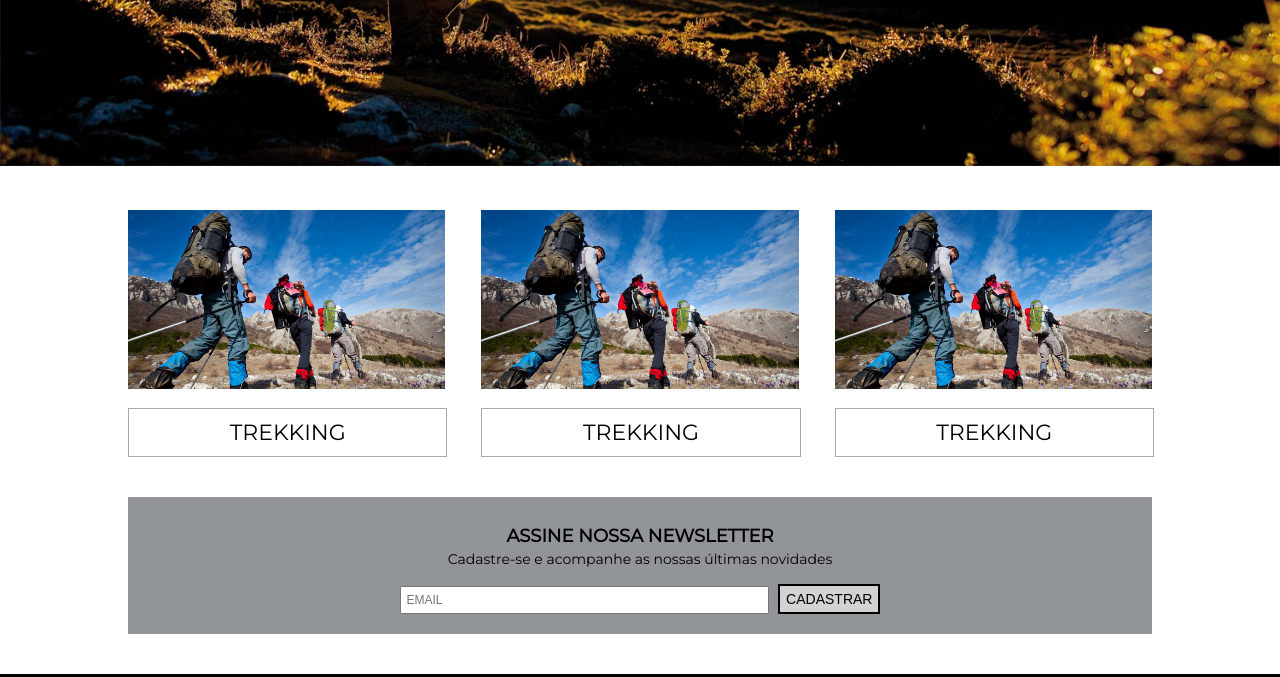
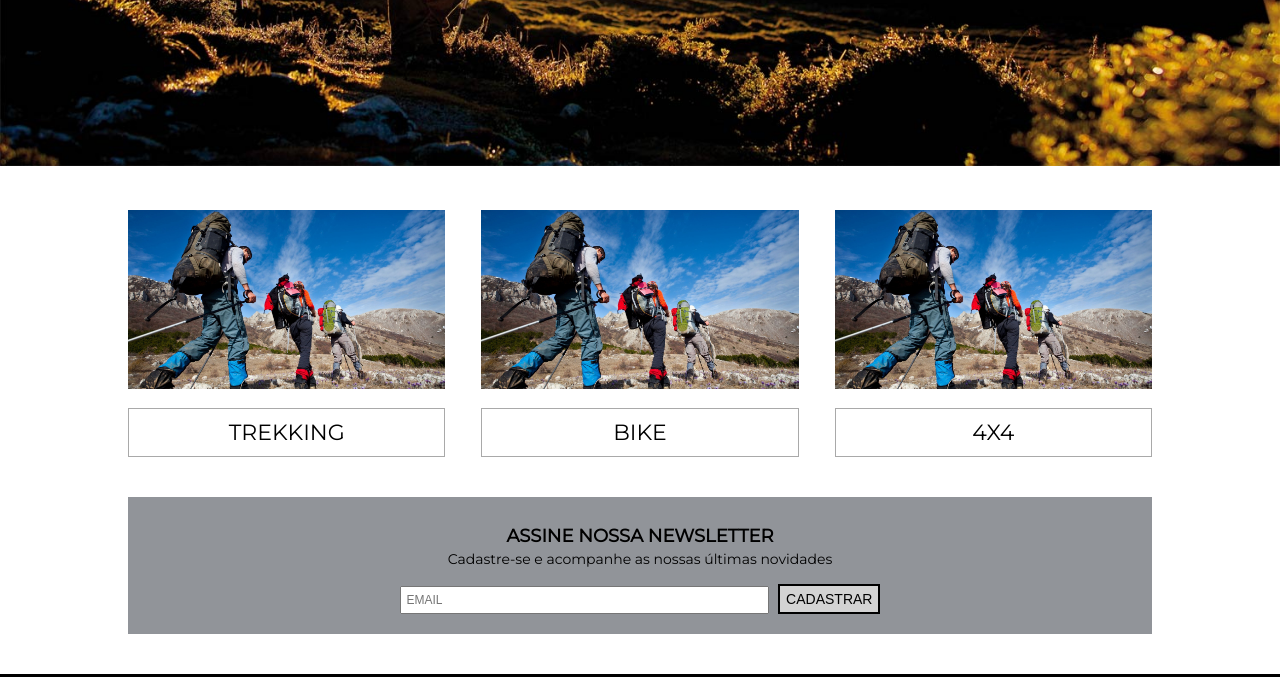
Before and after one commit to edumsamp/trilhas, a plain HTML site: page index.html in a window 1280 px wide. Shown: the part 692-1369 px from the top of the page. Drawn offline with Linux system fonts and the light colour scheme.

Commit message:
vamo-que-vamo

```diff
--- a/css/style.css
+++ b/css/style.css
@@ -84,6 +84,7 @@ display:block;
   margin-top: 15px;
   padding-top: 10px;
   padding-bottom: 10px;
+  box-sizing: border-box;
 }
 
 .cadastro {
@@ -164,3 +165,11 @@ display:block;
 .menu p:hover {
   background-color: #a0a0a0
 }
+
+.categoria:hover{
+  border: solid black;
+}
+
+.categoria p:hover{
+  border-top: solid black;
+}
--- a/index.html
+++ b/index.html
@@ -37,12 +37,12 @@
 
   <div class="categoria">
     <img class="imagem" src="img/pe.jpg" alt="">
-    <p>Trekking</p>
+    <p>Bike</p>
   </div>
 
   <div class="categoria">
     <img class="imagem" src="img/pe.jpg" alt="">
-    <p>Trekking</p>
+    <p>4x4</p>
   </div>
 
 <!--
```
